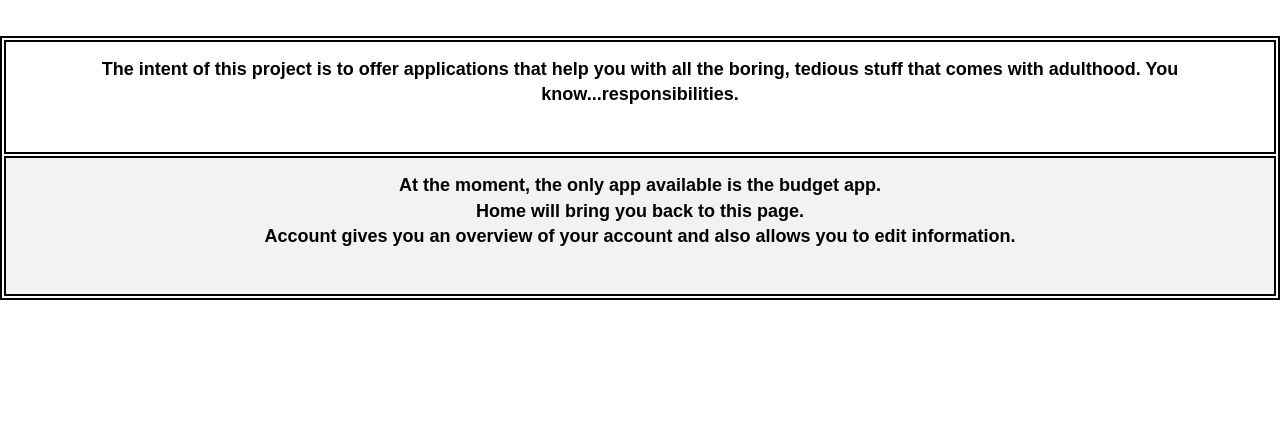
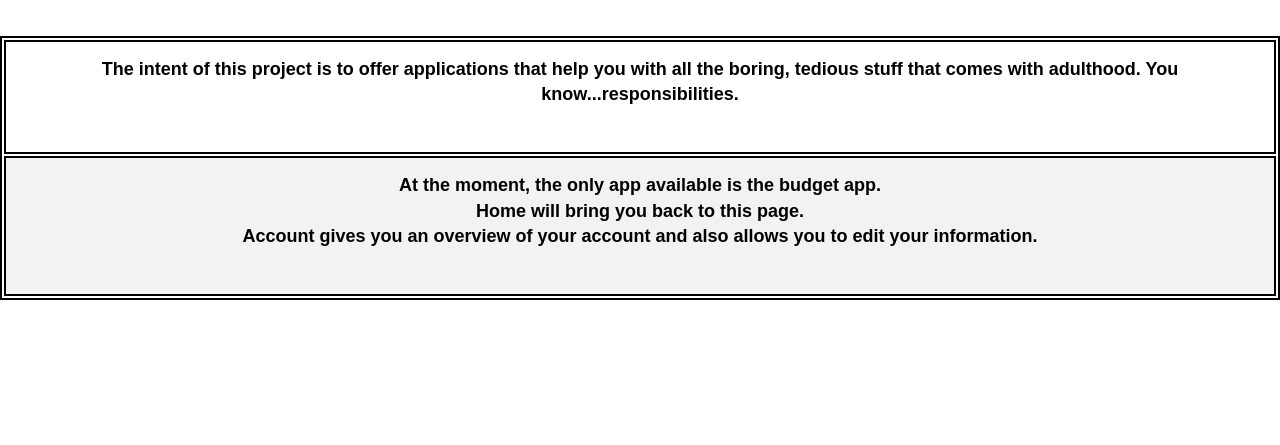
Before and after one commit to sraosha47/django-projects, a Django app: page /users/ in a window 1280 px wide. Shown: the part 307-752 px from the top of the page. Run offline with Django 4.2, Linux system fonts and the light colour scheme; the visitor is signed in with stand-in values (Sample User, id 1).

Commit message:
Changed the second paragraph a bit

```diff
--- a/adulting/users/templates/users/user.html
+++ b/adulting/users/templates/users/user.html
@@ -17,7 +17,7 @@
     </tr>
     <tr>
         <td>
-            <p>At the moment, the only app available is the budget app. <br> Home will bring you back to this page. <br> Account gives you an overview of your account and also allows you to edit information.</p>
+            <p>At the moment, the only app available is the budget app. <br> Home will bring you back to this page. <br> Account gives you an overview of your account and also allows you to edit your information.</p>
         </td>
     </tr>
 </table>
```
